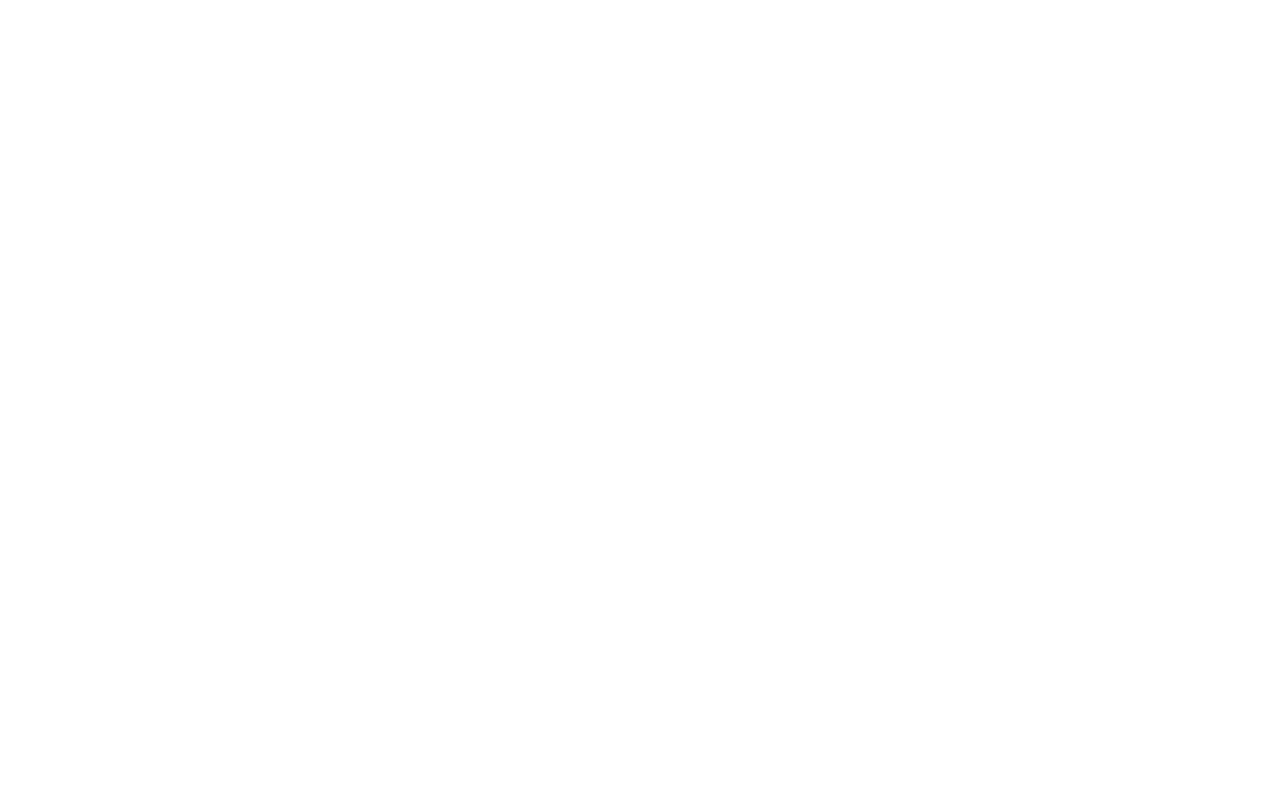
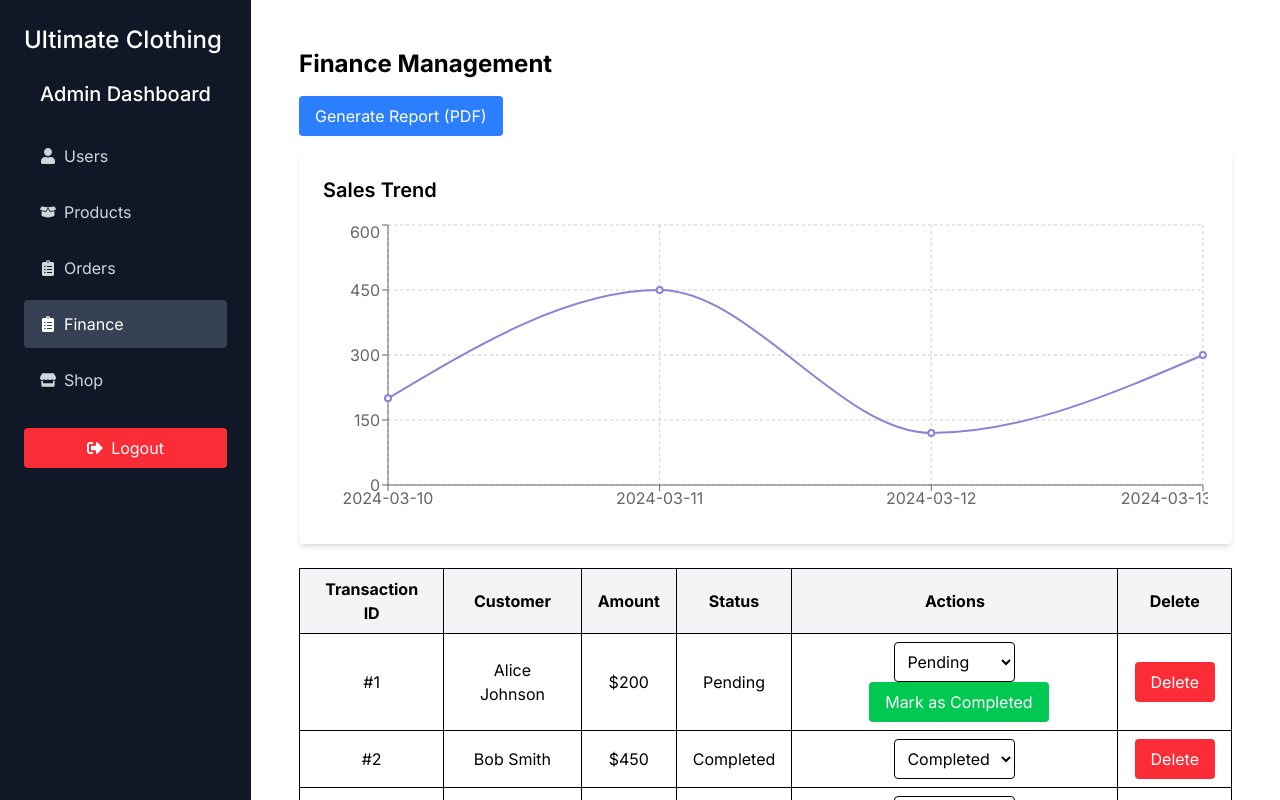
Before and after one commit to Lakshanj2701/ultimate-clothing-store, a React (Vite) app in the folder frontend/: page /admin/finance in a window 1280 px wide. Before the commit this address had no page. Shown: the top 800 px of the page. Built offline with nearby package versions, Linux system fonts and the light colour scheme; sample sign-in values are in the browser's storage.

Commit message:
financial manager frontend

```diff
--- a/frontend/package.json
+++ b/frontend/package.json
@@ -13,10 +13,13 @@
     "@paypal/react-paypal-js": "^8.8.2",
     "@tailwindcss/vite": "^4.0.13",
     "axios": "^1.8.4",
+    "jspdf": "^3.0.1",
+    "jspdf-autotable": "^5.0.2",
     "react": "^19.0.0",
     "react-dom": "^19.0.0",
     "react-icons": "^5.5.0",
     "react-router-dom": "^7.3.0",
+    "recharts": "^2.15.1",
     "sonner": "^2.0.1",
     "tailwindcss": "^4.0.13"
   },
--- a/frontend/src/App.jsx
+++ b/frontend/src/App.jsx
@@ -9,6 +9,7 @@ import UserManagement from './components/Admin/UserManagement';
 import ProductManagement from './components/Admin/ProductManagement';
 import EditProductPage from './components/Admin/EditProductPage';
 import OrderManagement from './components/Admin/OrderManagement';
+import FinancialManagement from './components/Admin/FinancialManagement';
 import Login from './pages/Login';
 import Register from './pages/Register';
 import Profile from './pages/Profile';
@@ -47,6 +48,7 @@ const App = () => {
             <Route path="products" element={<ProductManagement/>}/>
             <Route path="products/:id/edit" element={<EditProductPage/>}/>
             <Route path="orders" element={<OrderManagement/>}/>
+            <Route path="finance" element={<FinancialManagement/>}/>
           </Route>
         </Route>
       </Routes>
--- a/frontend/src/components/Admin/AdminSidebar.jsx
+++ b/frontend/src/components/Admin/AdminSidebar.jsx
@@ -62,6 +62,18 @@ const AdminSidebar = () => {
             </NavLink>
 
             <NavLink
+                to="/admin/finance"
+                className={({ isActive }) =>
+                    isActive
+                    ? "bg-gray-700 text-white py-3 px-4 rounded flex items-center space-x-2"
+                    : "text-gray-300 hover:bg-gray-700 hover:text-white py-3 px-4 rounded flex items-center space-x-2"
+                }
+                >
+                <FaClipboardList />
+                <span>Finance</span>
+            </NavLink>
+
+            <NavLink
                 to="/"
                 className={({ isActive }) =>
                     isActive
--- /dev/null
+++ b/frontend/src/components/Admin/FinancialManagement.jsx
@@ -0,0 +1,137 @@
+import React, { useState } from 'react';
+import jsPDF from 'jspdf';
+import autoTable from 'jspdf-autotable';
+import { LineChart, Line, XAxis, YAxis, CartesianGrid, Tooltip, ResponsiveContainer } from 'recharts';
+
+const FinanceManagement = () => {
+    const [transactions, setTransactions] = useState([
+        { id: 1, user: { name: "Alice Johnson" }, amount: 200, status: "Pending", date: "2024-03-10" },
+        { id: 2, user: { name: "Bob Smith" }, amount: 450, status: "Completed", date: "2024-03-11" },
+        { id: 3, user: { name: "Charlie Brown" }, amount: 120, status: "Pending", date: "2024-03-12" },
+        { id: 4, user: { name: "David Lee" }, amount: 300, status: "Completed", date: "2024-03-13" },
+    ]);
+
+    // ✅ Function to change transaction status
+    const handleStatusChange = (transactionId, newStatus) => {
+        setTransactions(transactions.map(transaction =>
+            transaction.id === transactionId ? { ...transaction, status: newStatus } : transaction
+        ));
+    };
+
+    // ✅ Function to delete a transaction
+    const handleDelete = (transactionId) => {
+        const confirmDelete = window.confirm("Are you sure you want to delete this transaction?");
+        if (confirmDelete) {
+            setTransactions(transactions.filter(transaction => transaction.id !== transactionId));
+        }
+    };
+
+    // ✅ Generate PDF Report
+    const generatePDFReport = () => {
+        const doc = new jsPDF();
+        doc.setFontSize(18);
+        doc.text("Finance Report", 14, 15);
+
+        const columns = ["Transaction ID", "Customer", "Amount ($)", "Status", "Date"];
+        const rows = transactions.map(t => [t.id, t.user.name, t.amount, t.status, t.date]);
+
+        autoTable(doc, {
+            startY: 25,
+            head: [columns],
+            body: rows,
+        });
+
+        doc.save("Finance_Report.pdf");
+    };
+
+    // ✅ Prepare Data for Sales Chart
+    const salesData = transactions.map(transaction => ({
+        date: transaction.date,
+        sales: transaction.amount,
+    }));
+
+    return (
+        <div className="container mx-auto p-6">
+            <h1 className="text-2xl font-bold mb-4">Finance Management</h1>
+
+            {/* ✅ Generate Report Button */}
+            <button
+                onClick={generatePDFReport}
+                className="mb-4 bg-blue-500 text-white px-4 py-2 rounded hover:bg-blue-600"
+            >
+                Generate Report (PDF)
+            </button>
+
+            {/* ✅ Sales Trend Graph */}
+            <div className="bg-white p-6 rounded shadow-md mb-6">
+                <h2 className="text-xl font-semibold mb-4">Sales Trend</h2>
+                <ResponsiveContainer width="100%" height={300}>
+                    <LineChart data={salesData}>
+                        <CartesianGrid strokeDasharray="3 3" />
+                        <XAxis dataKey="date" />
+                        <YAxis />
+                        <Tooltip />
+                        <Line type="monotone" dataKey="sales" stroke="#8884d8" strokeWidth={2} />
+                    </LineChart>
+                </ResponsiveContainer>
+            </div>
+
+            {/* ✅ Transaction Table */}
+            {transactions.length > 0 ? (
+                <table className="min-w-full bg-white border border-gray-200">
+                    <thead>
+                        <tr className="bg-gray-100">
+                            <th className="py-2 px-4 border">Transaction ID</th>
+                            <th className="py-2 px-4 border">Customer</th>
+                            <th className="py-2 px-4 border">Amount</th>
+                            <th className="py-2 px-4 border">Status</th>
+                            <th className="py-2 px-4 border">Actions</th>
+                            <th className="py-2 px-4 border">Delete</th> {/* ✅ New Delete Column */}
+                        </tr>
+                    </thead>
+                    <tbody>
+                        {transactions.map(transaction => (
+                            <tr key={transaction.id} className="text-center">
+                                <td className="py-2 px-4 border">#{transaction.id}</td>
+                                <td className="py-2 px-4 border">{transaction.user.name}</td>
+                                <td className="py-2 px-4 border">${transaction.amount}</td>
+                                <td className="py-2 px-4 border">{transaction.status}</td>
+                                <td className="py-2 px-4 border">
+                                    <select
+                                        value={transaction.status}
+                                        onChange={(e) => handleStatusChange(transaction.id, e.target.value)}
+                                        className="border p-2 rounded"
+                                    >
+                                        <option value="Pending">Pending</option>
+                                        <option value="Completed">Completed</option>
+                                        <option value="Failed">Failed</option>
+                                    </select>
+                                    {transaction.status !== "Completed" && (
+                                        <button
+                                            onClick={() => handleStatusChange(transaction.id, "Completed")}
+                                            className="ml-2 bg-green-500 text-white px-4 py-2 rounded hover:bg-green-600"
+                                        >
+                                            Mark as Completed
+                                        </button>
+                                    )}
+                                </td>
+                                <td className="py-2 px-4 border">
+                                    <button
+                                        onClick={() => handleDelete(transaction.id)}
+                                        className="bg-red-500 text-white px-4 py-2 rounded hover:bg-red-600"
+                                    >
+                                        Delete
+                                    </button>
+                                </td>
+                            </tr>
+                        ))}
+                    </tbody>
+                </table>
+            ) : (
+                <p className="text-gray-600 text-center">No transactions found.</p>
+            )}
+        </div>
+    );
+};
+
+export default FinanceManagement;
```
Also changed, not shown: 1 other file (tests, documents, lock files or other folders).
